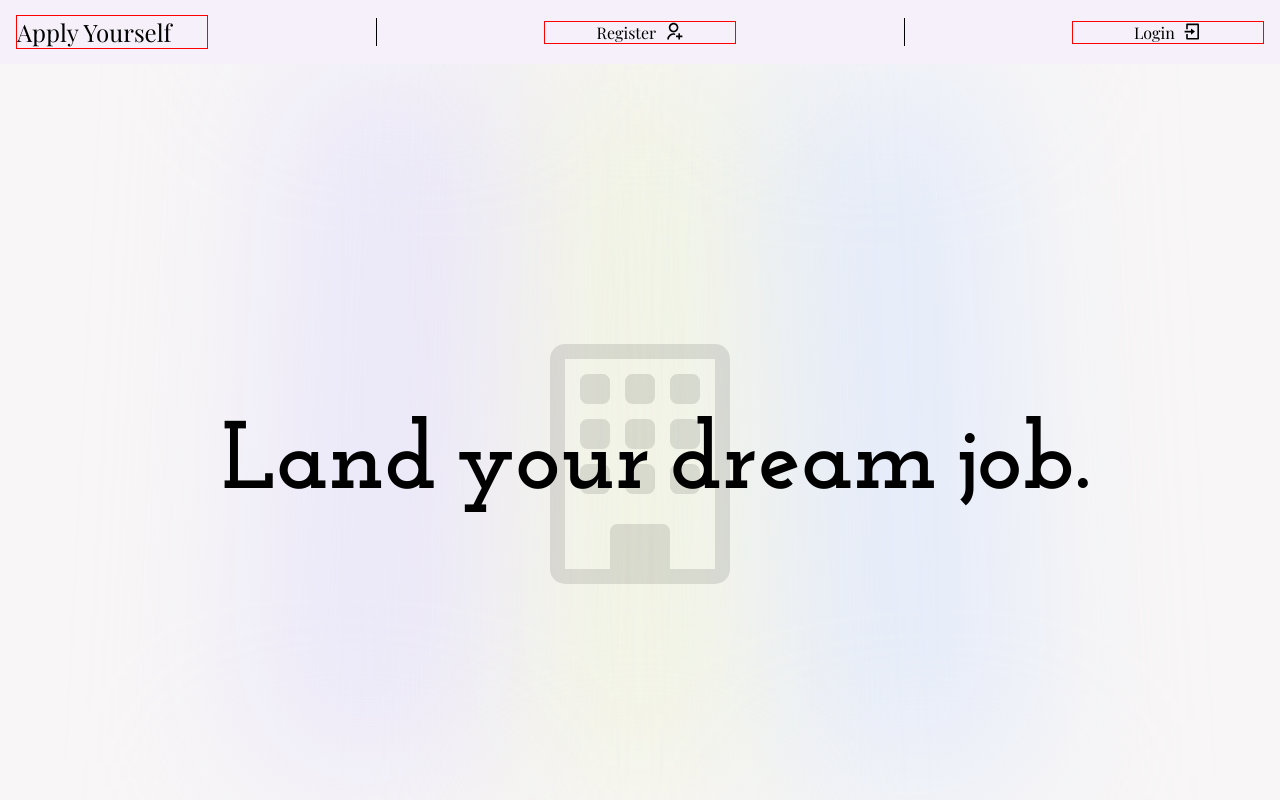
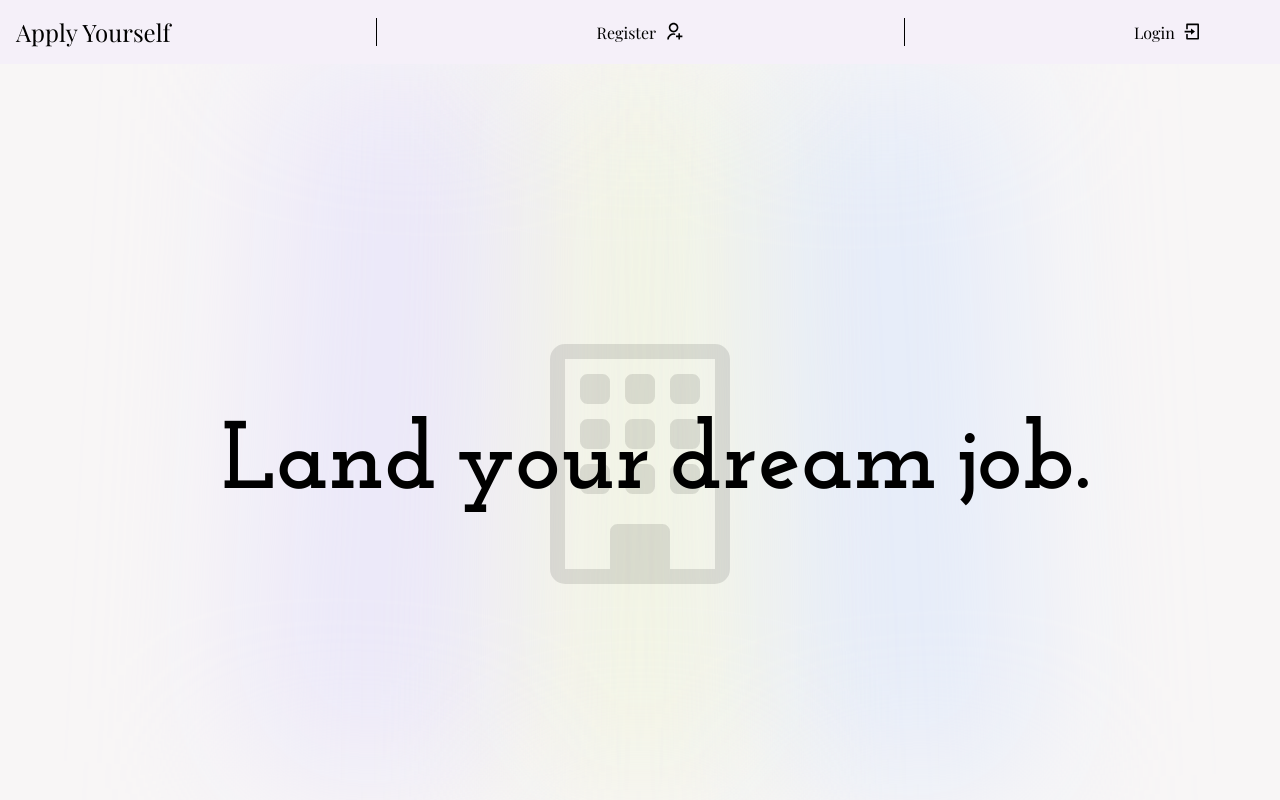
Before and after one commit to a-stepanian/apply-yourself-client, a React (Create React App) app: page / in a window 1280 px wide. Shown: the top 800 px of the page. Built offline with nearby package versions, Linux system fonts and the light colour scheme; no server answers; a web font is replaced by a local one.

Commit message:
update styling

```diff
--- a/src/components/LogoutButton.js
+++ b/src/components/LogoutButton.js
@@ -25,7 +25,7 @@ const LogoutButton = () => {
   };
   return (
     <Wrapper onClick={logoutUser}>
-      LOGOUT <RiLogoutBoxRLine />
+      <span>Logout</span> <RiLogoutBoxRLine className="icon" />
     </Wrapper>
   );
 };
@@ -33,7 +33,22 @@ const LogoutButton = () => {
 const Wrapper = styled.button`
   width: 12rem;
   border: none;
-  border: 1px solid red;
+  display: flex;
+  align-items: center;
+  justify-content: center;
+  font-family: "Playfair Display", serif;
+  font-size: 1rem;
+
+  &:hover {
+    cursor: pointer;
+    text-decoration: underline;
+  }
+  span {
+    margin-right: 0.5rem;
+  }
+  .icon {
+    font-size: 1.2rem;
+  }
 `;
 
 export default LogoutButton;
--- a/src/components/Navbar.js
+++ b/src/components/Navbar.js
@@ -90,7 +90,6 @@ const Wrapper = styled.nav`
     }
     h1,
     a {
-      border: 1px solid red;
       width: 12rem;
     }
     a {
```
